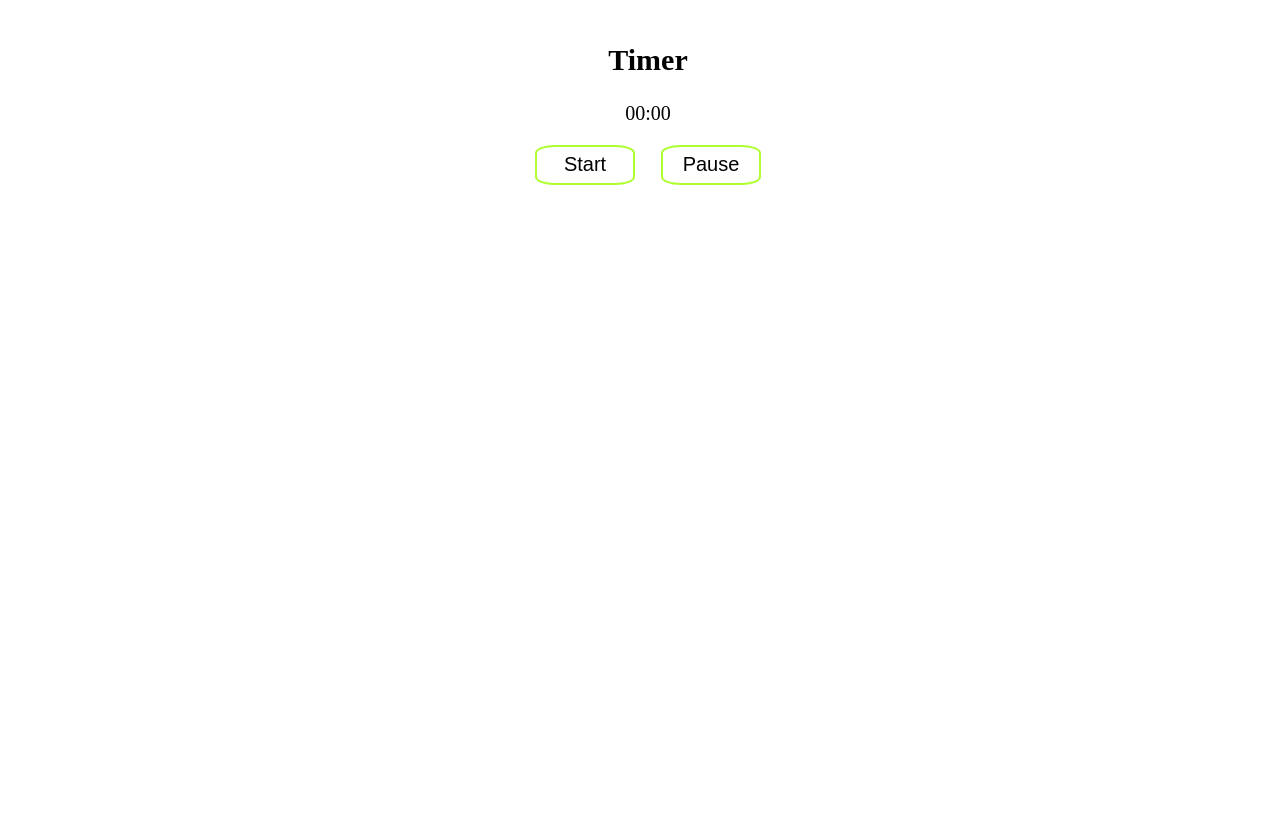
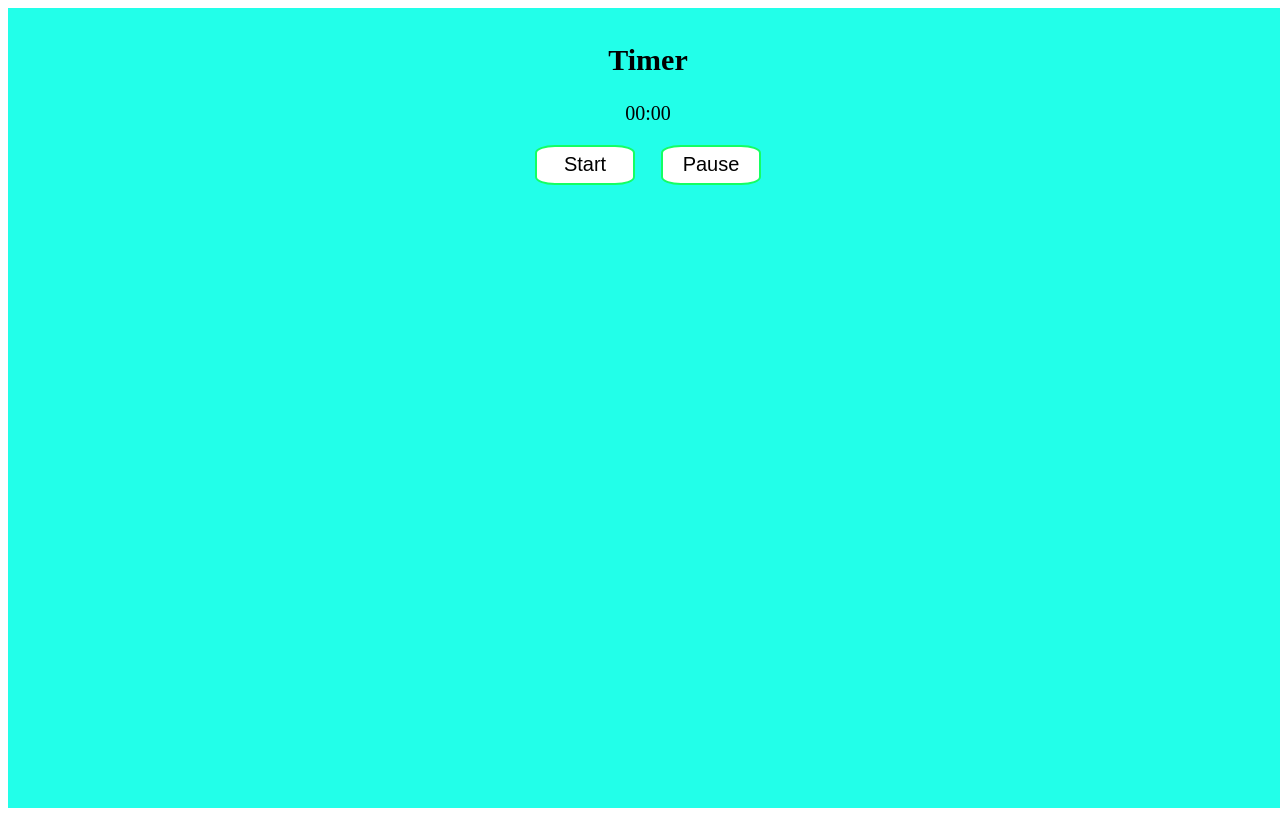
Before and after one commit to niblicat/pomodoro, a SvelteKit app: page / in a window 1280 px wide. Built offline with nearby package versions, Linux system fonts and the light colour scheme.

Commit message:
adjusted colour scheme

```diff
--- a/src/routes/+page.svelte
+++ b/src/routes/+page.svelte
@@ -125,6 +125,7 @@
 
 <style>
     html, body {
+        background-color: #22FFE9;
         margin: 0px;
         padding: 0px;
     }
@@ -138,12 +139,12 @@
     button {
         border-radius: 20%;
         min-width: 60px;
-        border: 2px solid greenyellow;
-        background-color: transparent;
+        border: 2px solid #14FF63;
+        background-color: white;
         font-size: 20px;
     }
     button:hover {
-        background-color: yellow;
+        background-color: #1499FF;
         border: 2px solid white;
         transform: scale(1.2);
     }
```
